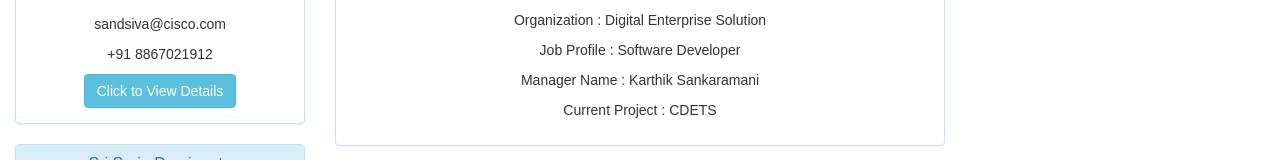
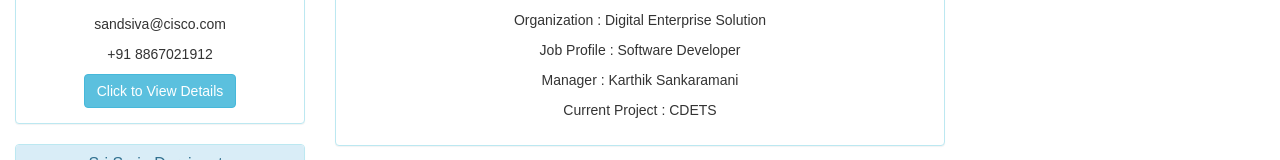
Before and after one commit to SandyaSivakumar/hackathon-app, a React (Create React App) app: page /registry in a window 1280 px wide. Shown: the part 385-545 px from the top of the page. Built offline with nearby package versions, Linux system fonts and the light colour scheme.

Commit message:
revert test

```diff
--- a/src/CustomerDetails.js
+++ b/src/CustomerDetails.js
@@ -48,7 +48,7 @@ export default class CustomerDetails extends Component {
           <p>Country : {this.state.customerDetails.data.country}</p>
           <p>Organization : {this.state.customerDetails.data.organization}</p>
           <p>Job Profile : {this.state.customerDetails.data.jobProfile}</p>
-          <p>Manager Name : {this.state.customerDetails.data.manager}</p>
+          <p>Manager : {this.state.customerDetails.data.manager}</p>
           <p>Current Project : {this.state.customerDetails.data.project}</p>
         </Panel.Body>
       </Panel>
```
